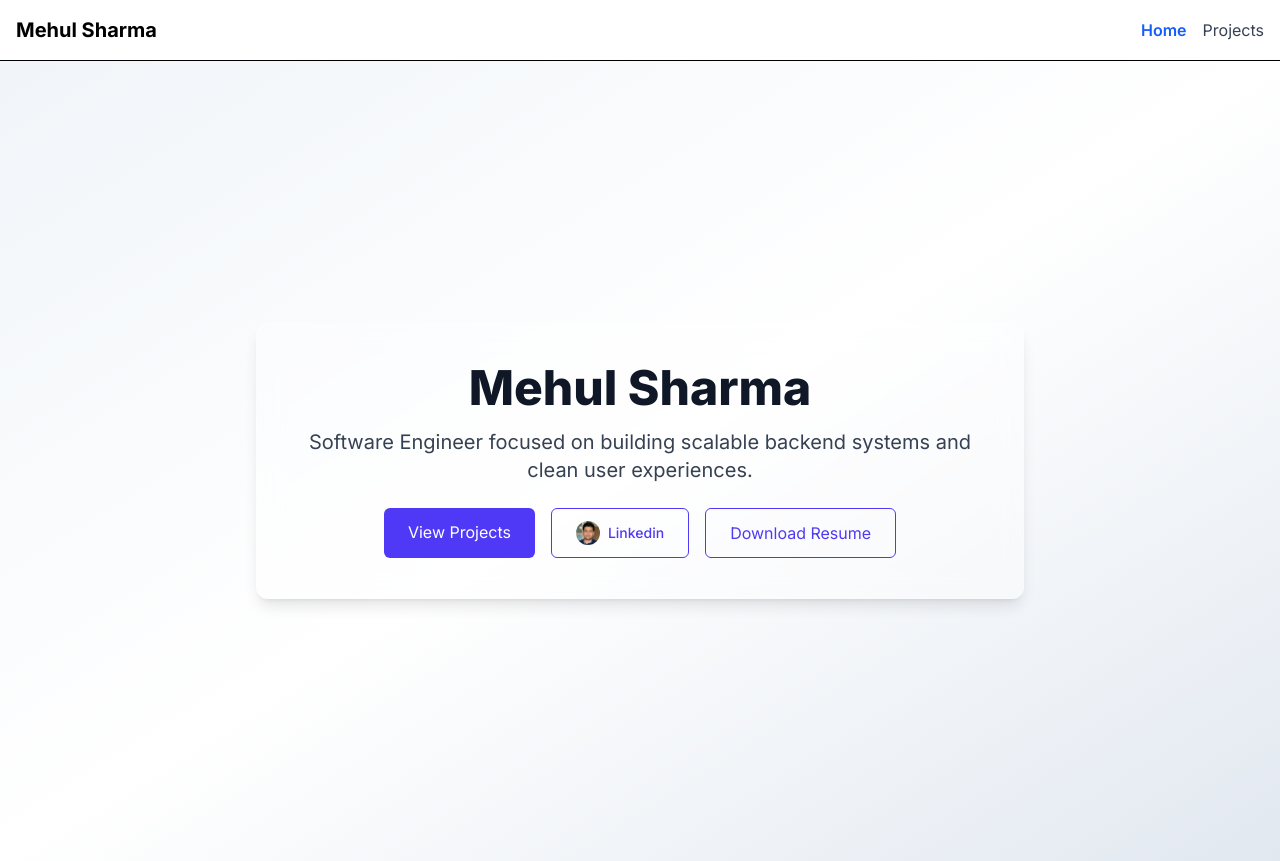
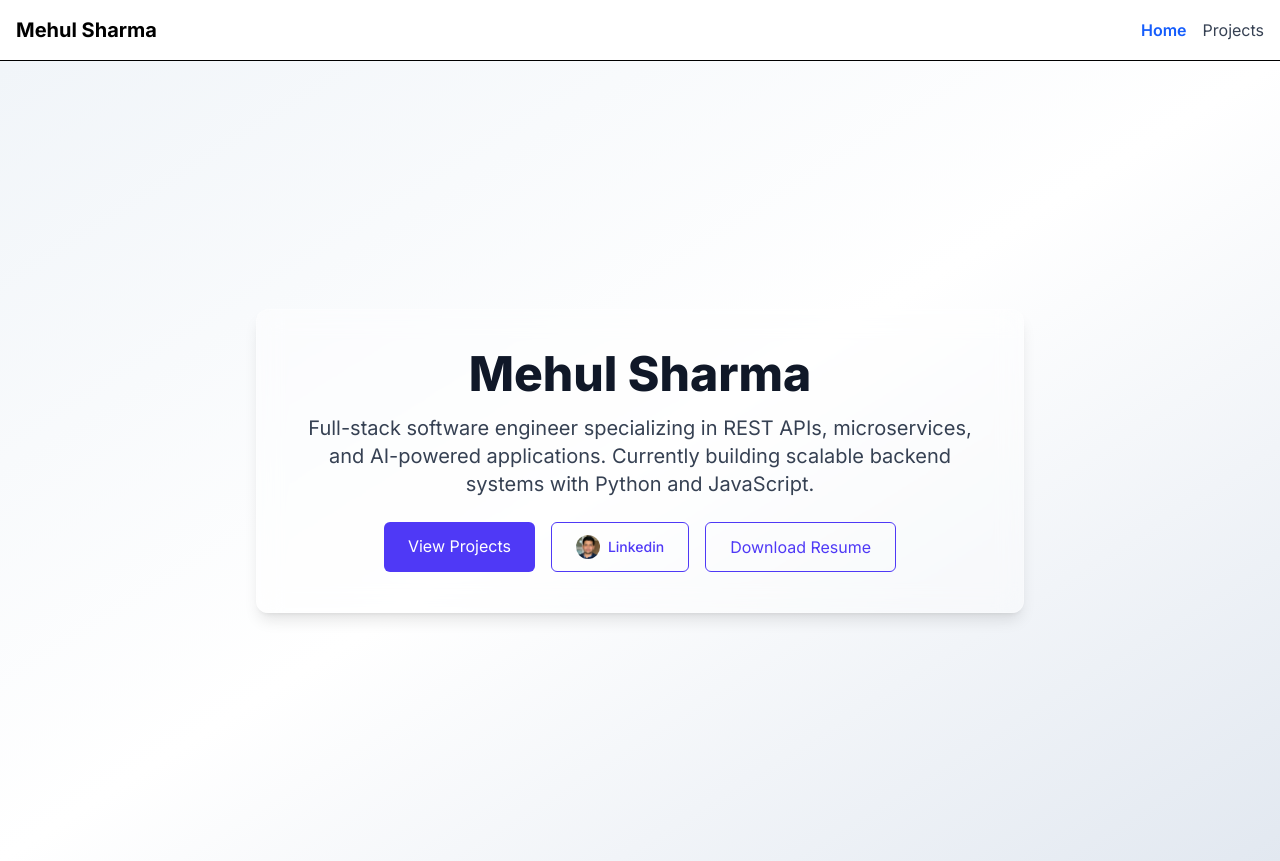
Before and after one commit to BruceWayne733/mehul-portfolio, a Next.js app: page / in a window 1280 px wide. Built offline with nearby package versions, Linux system fonts and the light colour scheme.

Commit message:
Update hero paragraph copy

```diff
--- a/src/app/page.tsx
+++ b/src/app/page.tsx
@@ -7,7 +7,8 @@ export default function Home() {
       <div className="bg-white/40 backdrop-blur-md border border-white/20 shadow-lg rounded-xl p-10 max-w-3xl w-full text-center">
         <h1 className="text-5xl font-extrabold mb-4">Mehul Sharma</h1>
         <p className="text-xl text-gray-700 mb-6">
-          Software Engineer focused on building scalable backend systems and clean user experiences.
+          Full-stack software engineer specializing in REST APIs, microservices, and AI-powered applications. Currently building
+          scalable backend systems with Python and JavaScript.
         </p>
 
         <div className="flex flex-col sm:flex-row gap-4 justify-center mt-6">
```
